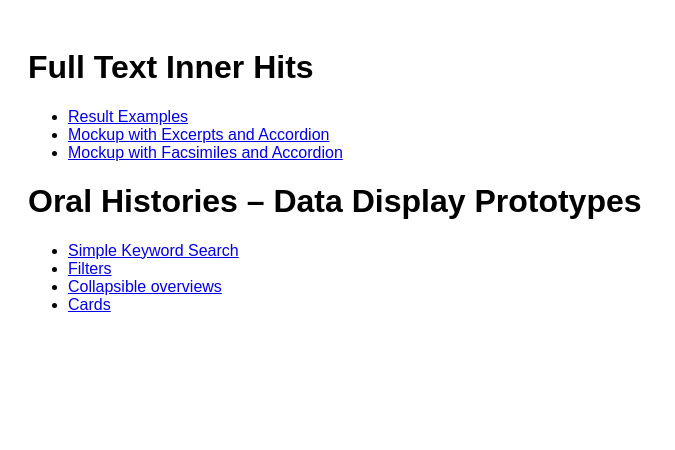
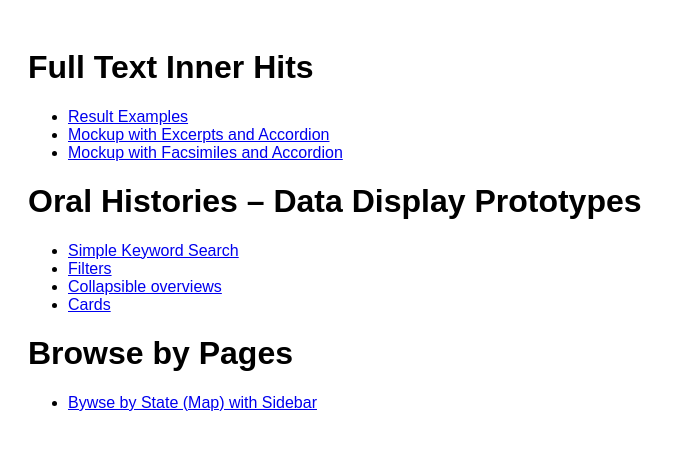
Before and after one commit to tracy-st/bta-prototypes, a plain HTML site: page index.html in a window 1280 px wide. Shown: the whole page, without its empty margins (0-675 px from the left). Drawn offline with nearby package versions, Linux system fonts and the light colour scheme.

Commit message:
Add link to map view

```diff
--- a/index.html
+++ b/index.html
@@ -31,6 +31,11 @@
     <li><a href="oral-histores/cards.html">Cards</a></li>
 </ul>
 
+  <h1>Browse by Pages</h1>
+
+<ul>
+    <li><a href="portal-search/map-view.html">Bywse by State (Map) with Sidebar</a></li>
+
 
 </body>
 </html>
```
Also changed, not shown: portal-search/map-view.html (renamed from portal-search/map_view.html).
